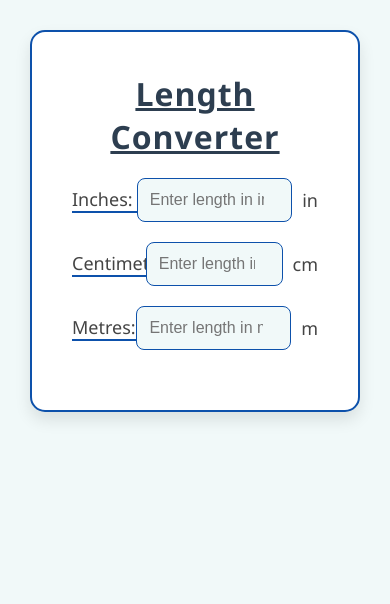
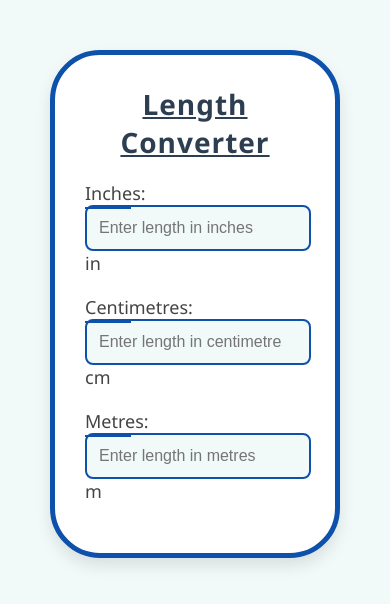
Before and after one commit to PatrickM320/Length-Converter-, a plain HTML site: page index.html in a window 390 px wide. Drawn offline with Linux system fonts and the light colour scheme.

Commit message:
Update styles.css

```diff
--- a/styles.css
+++ b/styles.css
@@ -1,7 +1,7 @@
 body {
   font-family: 'Segoe UI', Tahoma, Geneva, Verdana, sans-serif;
   margin: 0;
-  padding: 30px;
+  padding: 50px;
   background-color: #f1f9f9; /* Light background color */
   color: #444;
   text-align: center;
@@ -11,14 +11,14 @@ body {
   max-width: 600px; /* Larger width */
   margin: 0 auto;
   padding: 40px;
-  border-radius: 15px; /* More rectangular shape */
+  border-radius: 50px; /* Rectangular shape */
   box-shadow: 0 8px 16px rgba(0, 0, 0, 0.1);
   background-color: #ffffff; /* White background */
   display: flex;
   flex-direction: column;
-  justify-content: space-between; /* Adjust spacing between elements */
+  justify-content: space-between; /* ALter the gap between elements */
   align-items: center; /* Center the form */
-  border: 2px solid #0D51AB; /* Updated border color */
+  border: 5px solid #0D51AB; /* border color */
 }
 
 .converter:hover {
@@ -27,56 +27,87 @@ body {
 
 .converter h1 {
   margin: 0;
-  color: #2d3e50; /* Darker text color for contrast */
+  color: #2d3e50; /* Text color */
   font-size: 32px;
   font-weight: 700;
   letter-spacing: 1px;
   text-decoration: underline; /* Add underline to title */
-  margin-bottom: 20px; /* Adjust the margin to bring the title closer to the inputs */
+  margin-bottom: 20px; /* Title adjustent */
 }
 
 .input-container {
   display: flex;
   align-items: center;
-  justify-content: space-between; /* Align items with equal space */
+  justify-content: space-between;
   width: 100%;
   max-width: 500px;
   margin-bottom: 20px;
 }
 
 .input-container label {
-  font-size: 18px; /* Increased font size for labels */
+  font-size: 18px; /* Font size for labels */
   color: #444;
   text-align: left;
-  width: 30%; /* Ensure labels have consistent width */
+  width: 30%; /* Labels width */
   font-weight: 500;
+  position: relative;
 }
 
 .converter input {
-  width: 60%; /* Adjust the width of the input box */
+  width: 60%; /* Input box */
   padding: 12px;
-  border: 1px solid #0D51AB; /* Updated border color */
+  border: 2px solid #0D51AB; /* Border color */
   border-radius: 8px;
   font-size: 16px;
-  background-color: #f1f9f9; /* Lighter blue matching the background color */
+  background-color: #f1f9f9; /* Background color */
   transition: border-color 0.3s ease, background-color 0.3s ease;
 }
 
 .converter input:focus {
-  border-color: #0D51AB; /* Updated focus border color */
-  background-color: #e7f7f7; /* Slightly darker light blue on focus */
+  border-color: #0D51AB;
+  background-color: #e7f7f7;
   outline: none;
 }
 
+.converter label::after {
+  content: ''; /* Underline */
+  display: block;
+  width: 70%;  /* Width of label */
+  height: 2px;
+  background-color: #0D51AB; /* blue underline */
+  position: absolute;
+  bottom: -4px; /* Position of the line */
+  left: 0;
+}
+
 .unit {
-  font-size: 18px; /* Increased font size for units */
+  font-size: 18px; /* Font size for units */
   color: #444;
   margin-left: 10px;
 }
 
-.converter label::after {
-  content: ''; /* Add underline to the label */
-  display: block;
-  width: 100%;
-  height: 2px;
-  background-color: #0D51AB;
+/* Media queries for responsiveness */
+@media (max-width: 480px) {
+  .converter {
+    padding: 30px;
+    max-width: 100%;
+  }
+
+  .converter h1 {
+    font-size: 28px;
+  }
+
+  .input-container {
+    flex-direction: column; /* Stack inputs vertically on smaller screens */
+    align-items: flex-start;
+  }
+
+  .converter input {
+    font-size: 16px;
+    width: 90%; /* More space for inputs on smaller screens */
+  }
+
+  .unit {
+    margin-left: 0; /* Remove margin on smaller screens */
+  }
+}
```
